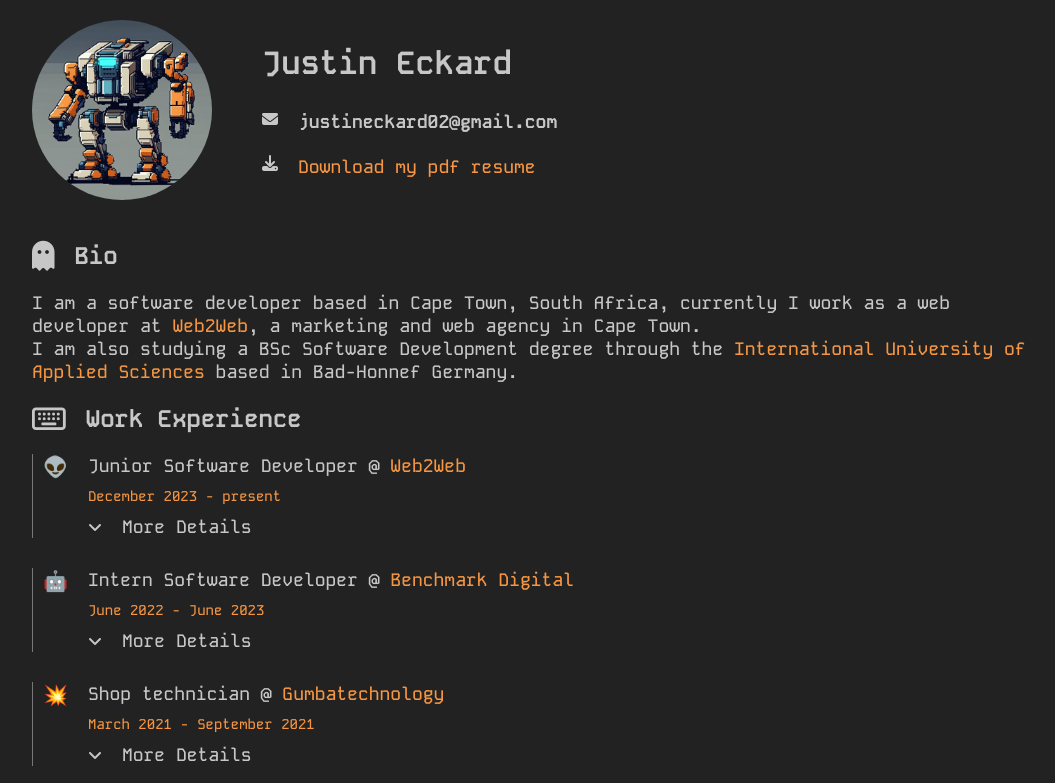
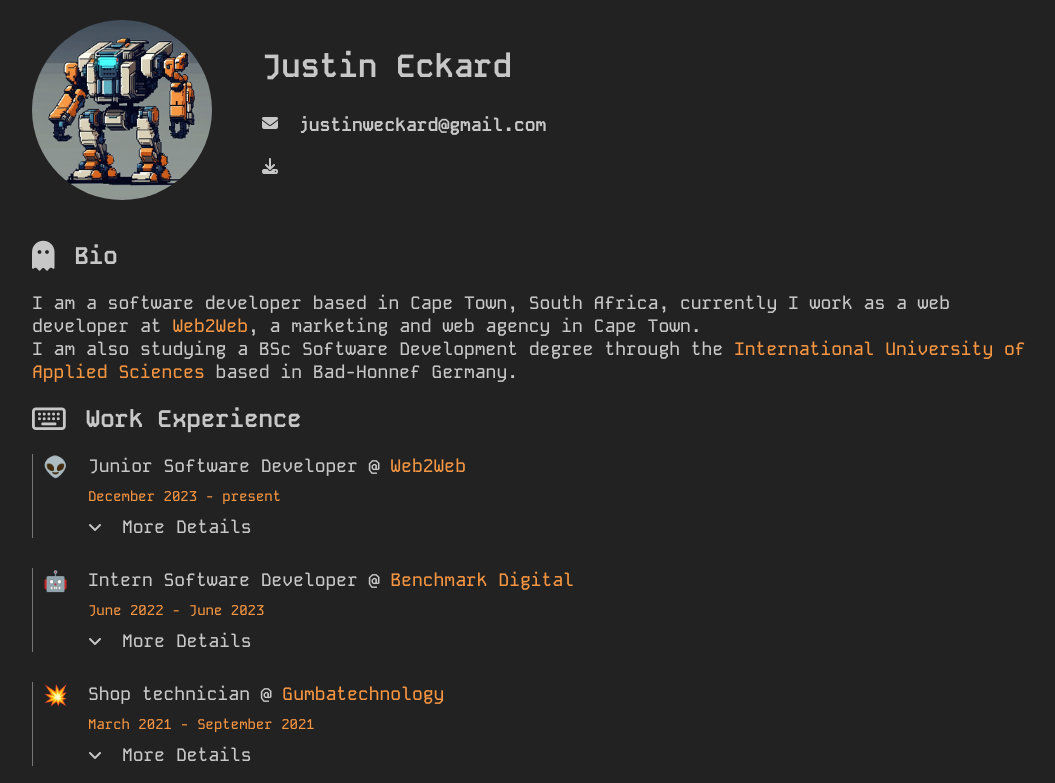
Before and after one commit to JustinEckard/justineckard.github.io, a plain HTML site: page index.html in a window 1280 px wide. Shown: the top 783 px of the page, without its empty margins (108-1163 px from the left). Drawn offline with Linux system fonts and the light colour scheme.

Commit message:
Updated email address

```diff
--- a/index.html
+++ b/index.html
@@ -16,11 +16,11 @@
             <h1>Justin Eckard</h1>
             <div class="email flex align-center default-gap">
                 <i class="fa-solid fa-envelope"></i>
-                <h3><a href="mailto:justineckard02@gmail.com">justineckard02@gmail.com</a></h3>
+                <h3><a href="mailto:justineckard02@gmail.com">justinweckard@gmail.com</a></h3>
             </div>
             <div class="resume-download flex default-gap">
                 <i class="fa-solid fa-download"></i>
-                <a class="text-secondary" href="#"><span>Download my pdf resume</span></a>
+<!--                 <a class="text-secondary" href="#"><span>Download my pdf resume</span></a> -->
             </div>
         </div>
     </section>
```
